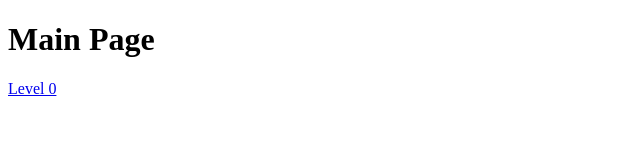
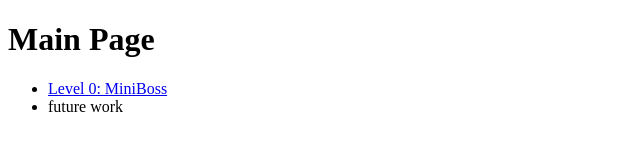
Before and after one commit to fard442/GDS137, a plain HTML site: page index.html in a window 1280 px wide. Shown: the whole page, without its empty margins (0-640 px from the left). Drawn offline with Linux system fonts and the light colour scheme.

Commit message:
minimini boss

```diff
--- a/index.html
+++ b/index.html
@@ -5,7 +5,8 @@
 <meta charset="UTF-8">
 <h1>Main Page</h1>
 </head>
-<body>
-    <a href="Level0/Level0MB/index.html">Level 0</a>
-</body>
+<ul>
+    <li><a href="Level0/Level0MB/index.html">Level 0: MiniBoss</a></li>
+    <li>future work</li>
+</ul>
 </html>
```
